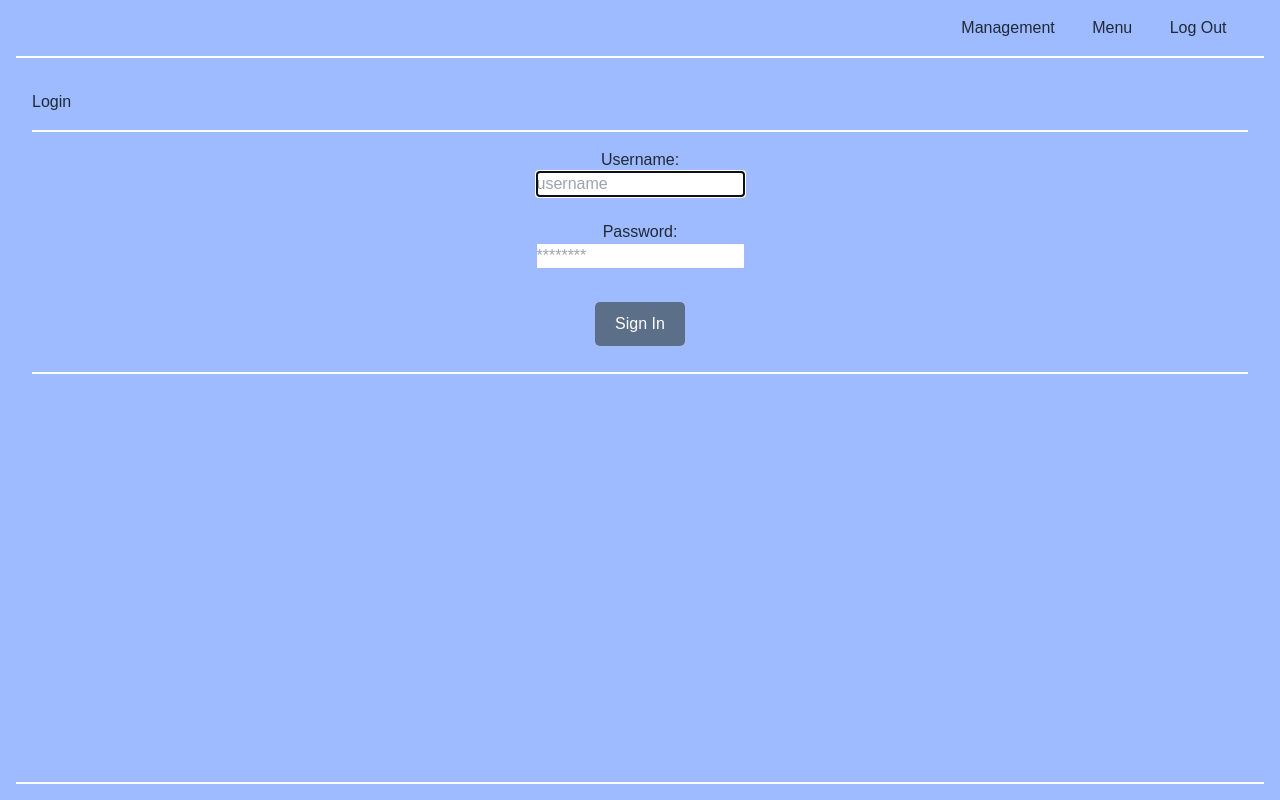
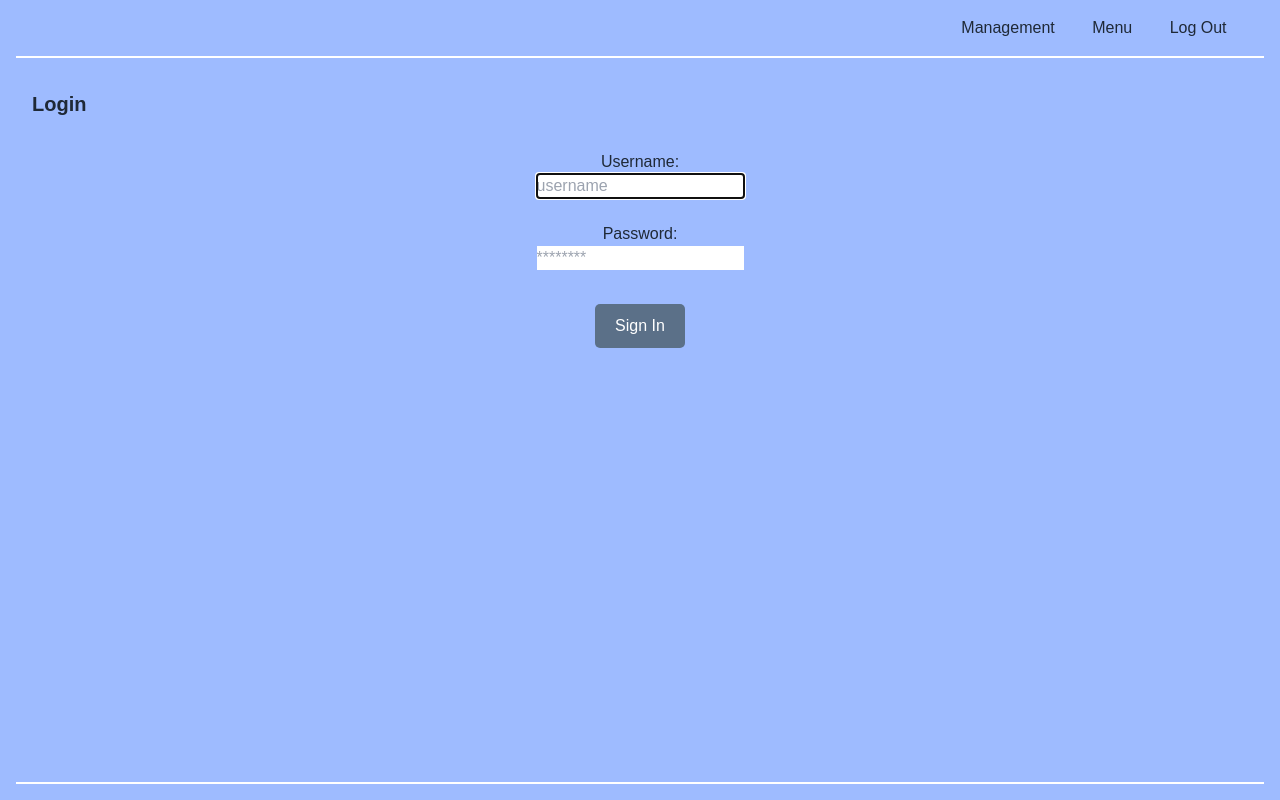
Before and after one commit to mengzhuou/BizWeb, a React (Create React App) app in the folder Frontend/frontend/: page / in a window 1280 px wide. Built offline with nearby package versions, Linux system fonts and the light colour scheme.

Commit message:
fixed header css and login css

```diff
--- a/Frontend/frontend/src/components/DirectProject.js
+++ b/Frontend/frontend/src/components/DirectProject.js
@@ -20,7 +20,8 @@ const DirectProject = () => {
   };
   const content = (
     <>
-        <h1>Direct Project</h1>
+        <h1 className="text-xl font-bold">Direct Project</h1>
+
         <div className="menuButtonContainer">
           <h1>Select a Project</h1>
           <select className="menuButton" value={value} onChange={handleChange}>
--- a/Frontend/frontend/src/components/Login.js
+++ b/Frontend/frontend/src/components/Login.js
@@ -59,9 +59,8 @@ const Login = () => {
     const content = (
         <section className='public'>
         <header>
-            <h1>Login</h1>
+            <h1 className="text-xl font-bold">Login</h1>
         </header>
-        <main className='login'>
         <p ref={errRef} className={errClass} aria-live="assertive">{errMsg}</p>
         <form className="login-form" onSubmit={handleSubmit}>
             <div className="menuButtonContainer">
@@ -97,7 +96,6 @@ const Login = () => {
                 </button>
             </div>
         </form>
-        </main>
     </section>
         );
         return content;
--- a/Frontend/frontend/src/components/ManagementMenu.js
+++ b/Frontend/frontend/src/components/ManagementMenu.js
@@ -19,6 +19,8 @@ const ManagementMenu = () => {
   };
 
   const content = (
+        <>
+          <h1 className="text-xl font-bold">Management Menu</h1>
           <div className="menuButtonContainer">
             <button className="menuButton" onClick={handleRegisterEmployee}>
               Register a New Employee
@@ -33,7 +35,7 @@ const ManagementMenu = () => {
               Financial Reports
             </button>
           </div>
-
+        </>
   );
   return content;
 };
--- a/Frontend/frontend/src/components/Menu.js
+++ b/Frontend/frontend/src/components/Menu.js
@@ -16,8 +16,10 @@ const Menu = () => {
   };
 
   const content = (
+    <>
+      <h1 className="text-xl font-bold">Menu</h1>
+      <div className="menuButtonContainer">
 
-        <div className="menuButtonContainer">
         <button className="menuButton" onClick={handleRegisterClient}>
           Register a New Client
         </button>
@@ -28,7 +30,7 @@ const Menu = () => {
           Direct Project
         </button>
       </div>
-
+    </>
   );
   return content;
 };
--- a/Frontend/frontend/src/components/RegisterClient.js
+++ b/Frontend/frontend/src/components/RegisterClient.js
@@ -78,7 +78,7 @@ function RegisterClient() {
 
   return (
     <>
-        <h1>Register Client</h1>
+        <h1 className="text-xl font-bold">Register Client</h1>
         <div>
           <div>
             <div>
```
Lines whose indentation alone changed are shown as unchanged.
